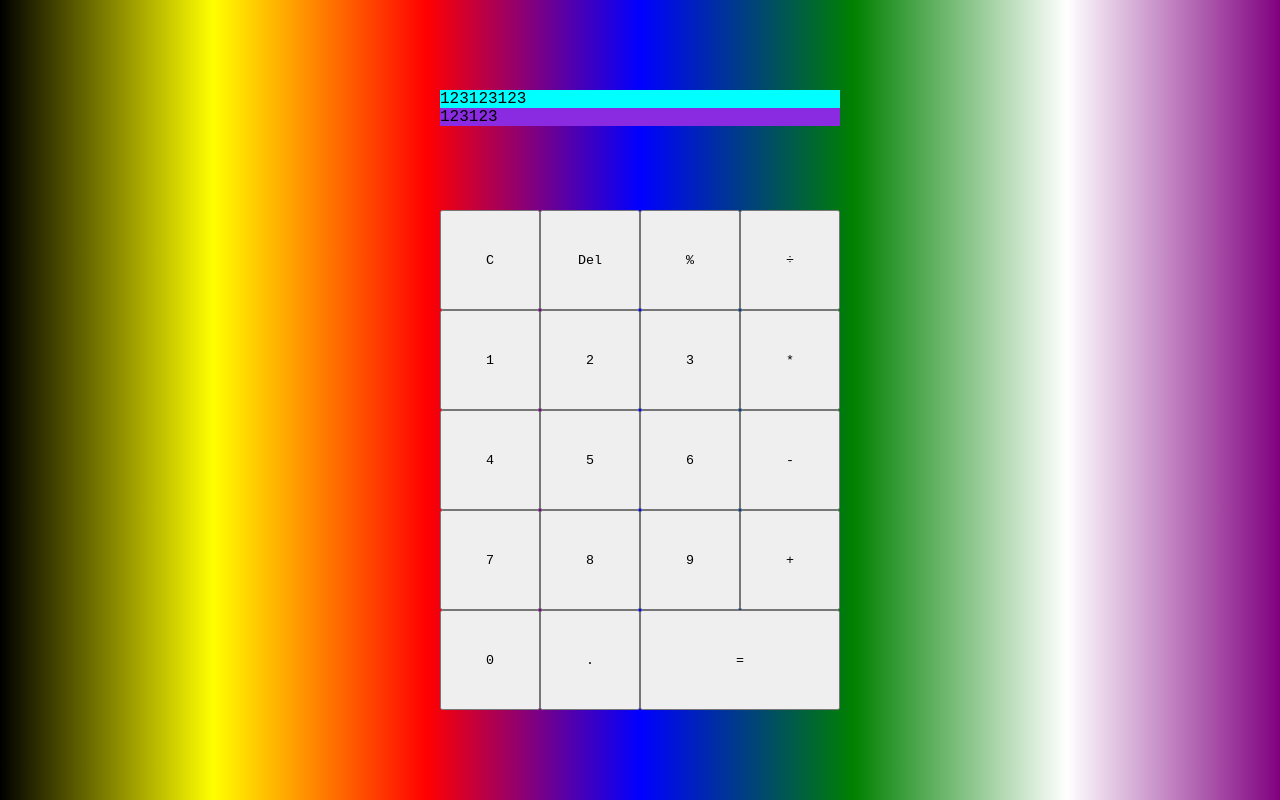
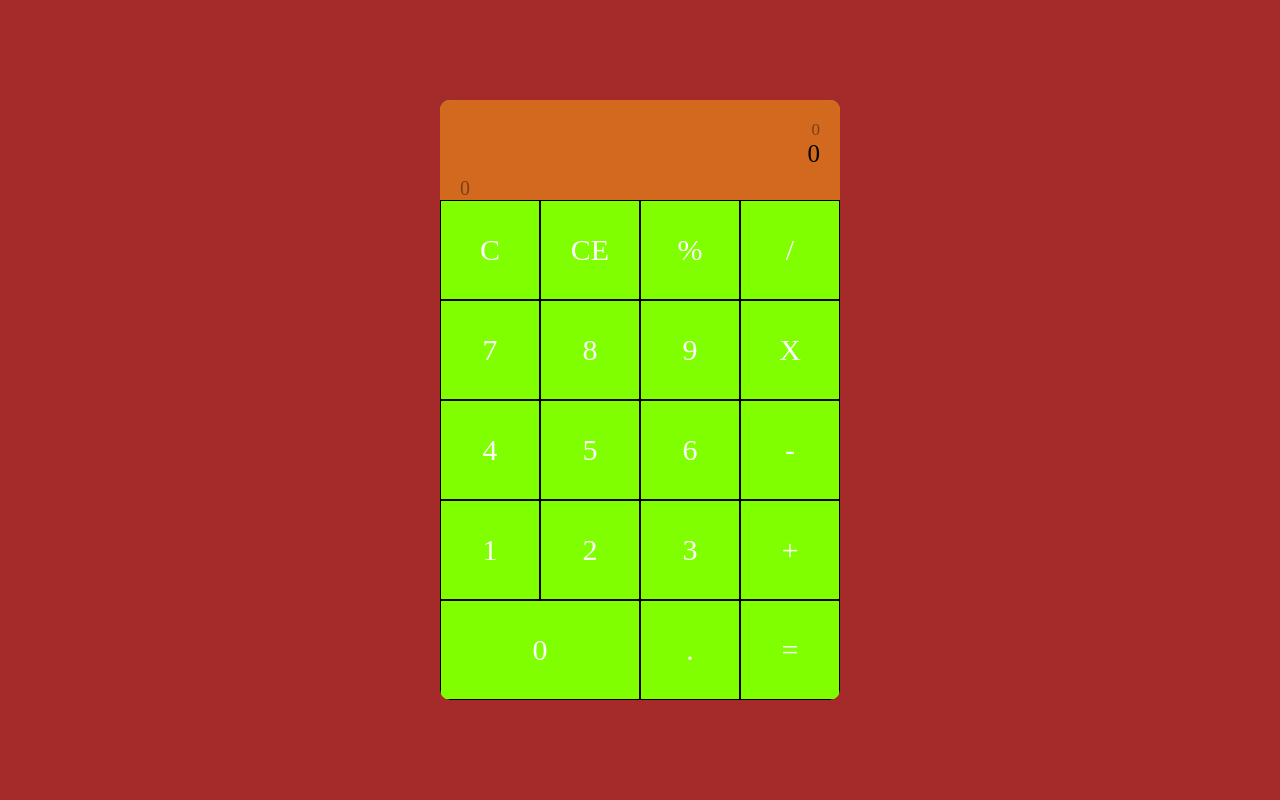
Before and after one commit to KarlStevenRequinto/First-Mini-Project---Simple-Calculator, a plain HTML site: page index.html in a window 1280 px wide. Drawn offline with Linux system fonts and the light colour scheme.

Commit message:
Started the javascript part

```diff
--- a/index.html
+++ b/index.html
@@ -5,35 +5,40 @@
     <meta http-equiv="X-UA-Compatible" content="IE=edge">
     <meta name="viewport" content="width=device-width, initial-scale=1.0">
     <link rel="stylesheet" href="style.css">
-    <script src="script.js" defer></script>
+    <script src="script.js"></script>
     <title>1st Mini Project - Simple Calculator</title>
 </head>
 <body>
-    <div class="calcbox">
-        <div class="operationbox">
-            <div class="resultbox">123123123</div>
-            <div class="inputbox">123123</div>
+    <section>
+    <div class="container">
+        <div class="display">
+            <div class="display-1">0</div>
+            <div class="display-2">0</div>
+            <div class="temp-result">0</div>
         </div>
-        <button>C</button>
-        <button>Del</button>
-        <button>%</button>
-        <button>÷</button>
-        <button>1</button>
-        <button>2</button>
-        <button>3</button>
-        <button>*</button>
-        <button>4</button>
-        <button>5</button>
-        <button>6</button>
-        <button>-</button>
-        <button>7</button>
-        <button>8</button>
-        <button>9</button>
-        <button>+</button>
-        <button>0</button>
-        <button>.</button>
-        <button class="spantwo">=</button>
+        <div class="all_buttons">
+            <div class="button all-clear">C</div>
+            <div class="button last-entity-clear">CE</div>
+            <div class="button operation">%</div>
+            <div class="button operation">/</div>
+            <div class="button number">7</div>
+            <div class="button number">8</div>
+            <div class="button number">9</div>
+            <div class="button operation">X</div>
+            <div class="button number">4</div>
+            <div class="button number">5</div>
+            <div class="button number">6</div>
+            <div class="button operation">-</div>
+            <div class="button number">1</div>
+            <div class="button number">2</div>
+            <div class="button number">3</div>
+            <div class="button operation">+</div>
+            <div class="button number btn-0">0</div>
+            <div class="button number dot">.</div>
+            <div class="button equal">=</div>
+        </div>
+    </div>
+    </section>
 
-    </div>
 </body>
 </html>
--- a/script.js
+++ b/script.js
@@ -0,0 +1,26 @@
+const display1El = document.querySelector(".display-1");
+const display2El = document.querySelector(".display-2");
+const tempResultEl = document.querySelector(".temp-result");
+const numbersEl = document.querySelectorAll(".number");
+const operationEl = document.querySelectorAll(".operation");
+const equalEl = document.querySelector(".equal");
+const clearAllEl = document.querySelector(".all-clear");
+const clearLastEl = document.querySelector(".last-entity-clear");
+let dis1Num = "";
+let dis2Num = "";
+let result = null;
+let lastOperation = "";
+let haveDot = false;
+
+numbersEl.forEach((number) => {
+  number.addEventListener("click", (e) => {
+    if (e.target.innerText === "." && !haveDot) {
+      haveDot = true;
+    } else if (e.target.innerText === "." && haveDot) {
+      return;
+    }
+    dis2Num += e.target.innerText;
+    display2El.innerText = dis2Num;
+    // console.log();
+  });
+});
--- a/style.css
+++ b/style.css
@@ -1,30 +1,73 @@
-*{
+* {
     padding: 0;
     margin: 0;
-    font-family: 'Courier New', Courier, monospace;
-    font-weight: normal;
     box-sizing: border-box;
 }
-body {
-    background: linear-gradient(to right,black, yellow, red,blue,green,white,purple);
+html {
+    font: sans-serif;
 }
-.calcbox {
+/*change everything to make a glass*/
+section {
+    background-color: brown;
+    min-height: 100vh;
+    width: 100%;
+    display: flex;
+    align-items: center;
+    justify-content: center;
+}
+/*change everything to make a glass*/
+.container {
+    width: 90%;
+    max-width: 400px;
+    background-color: chartreuse;
+    border-radius: 10px;
+    overflow: hidden;
+
+}
+/*change everything to make a glass*/
+.display {
+    background-color: chocolate;
+    height: 100px;
+    width: 100%;
+    text-align: right;
+    padding: 20px;
+    font-size: 25px;
+    position: relative;
+
+}
+.display-1 {
+    opacity: 0.4;
+    font-size: 17px;
+    height: 20px;
+    overflow: hidden;
+
+}
+.temp-result {
+    position: absolute;
+    bottom: 0;
+    left: 10;
+    font-size: 20px;
+    opacity: 0.4;
+}
+.all_buttons {
+    color: white;
     display: grid;
-    min-height: 100vh;
+    grid-template: repeat(4, 1fr) / repeat(4, 1fr);
+
+}
+.button {
+    border: 1px solid black;
+    height: 100px;
+    width: 100%;
+    display: flex;
+    align-items: center;
     justify-content: center;
-    align-content: center;
-    grid-template-columns: repeat(4, 100px);
-    grid-template-rows: minmax(120px, auto) repeat(5,100px);
+    font-size: 30px;
+    cursor: pointer;
 }
-.operationbox {
-    grid-column: 1/-1;
+.button:hover {
+    background-color: blue;
 }
-.spantwo {
-    grid-column: span 2;
+.btn-0 {
+    grid-column: 1/3;
 }
-.resultbox {
-    background-color: aqua;
-}
-.inputbox {
-    background-color: blueviolet;
-}
```
